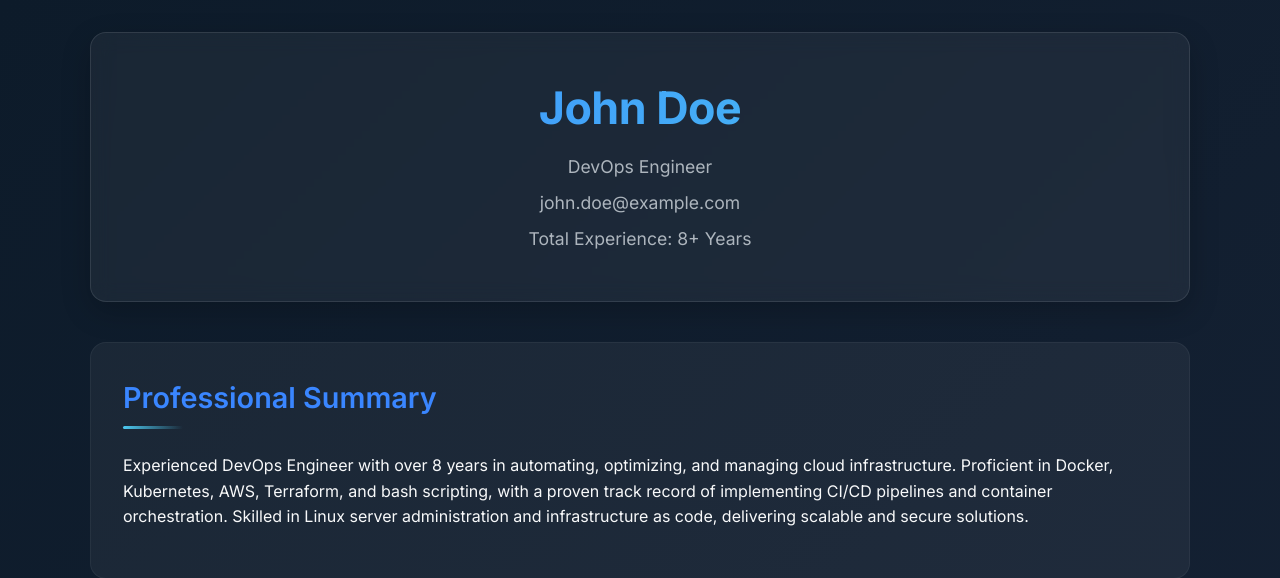
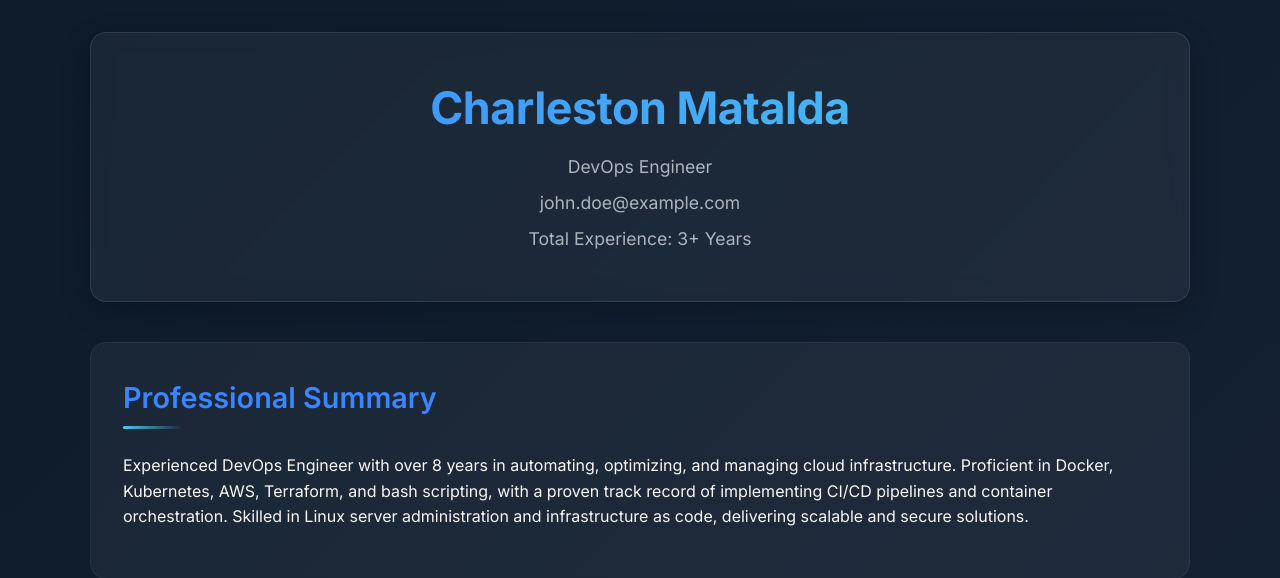
Before and after one commit to Devcypher2023/my-resume, a Flask app: page / in a window 1280 px wide. Shown: the top 578 px of the page. Run offline with Flask 3, Linux system fonts and the light colour scheme.

Commit message:
add name

```diff
--- a/templates/index.html
+++ b/templates/index.html
@@ -4,12 +4,12 @@
     <meta charset="UTF-8">
     <meta name="viewport" content="width=device-width, initial-scale=1.0, shrink-to-fit=no, viewport-fit=cover">
     <meta http-equiv="X-UA-Compatible" content="IE=edge">
-    <title> Serge Smith - DevOps Portfolio</title>
+    <title> Charleston M. - DevOps Portfolio</title>
 
     <!-- PWA Support -->
     <link rel="manifest" href="{{ url_for('static', filename='manifest.json') }}">
     <meta name="apple-mobile-web-app-capable" content="yes">
-    <meta name="apple-mobile-web-app-title" content="John Doe Portfolio">
+    <meta name="apple-mobile-web-app-title" content="Charleston Matalda Portfolio">
 
     <!-- Font Preloading -->
     <link rel="preload" href="https://fonts.googleapis.com/css2?family=Inter:wght@300;400;500;600;700&display=swap" as="style">
@@ -271,10 +271,10 @@
 <body>
     <div class="container">
         <header class="header">
-            <h1>John Doe</h1>
+            <h1>Charleston Matalda</h1>
             <p>DevOps Engineer</p>
             <p>john.doe@example.com</p>
-            <p>Total Experience: 8+ Years</p>
+            <p>Total Experience: 3+ Years</p>
         </header>
 
         <section class="section summary">
```
